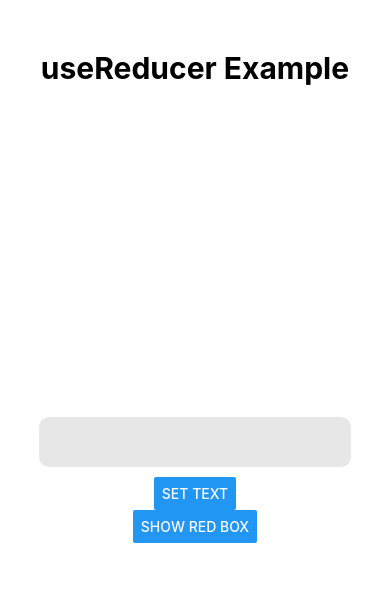
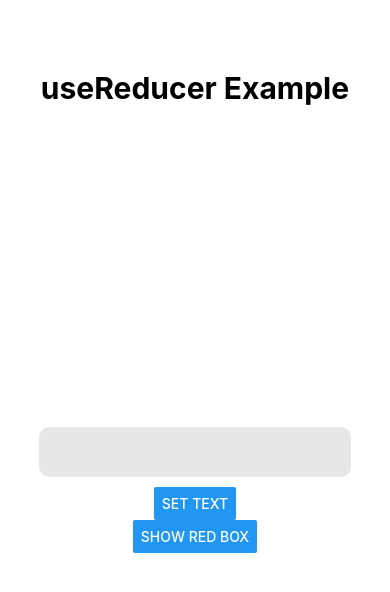
Before and after one commit to Jancera/react-hooks, a React Native app: screen / in a window 390 px wide. Shown: the top 592 px of the page. Built offline with nearby package versions, Linux system fonts and the light colour scheme.

Commit message:
useReducer

```diff
--- a/App.js
+++ b/App.js
@@ -1,4 +1,4 @@
-import React, { useReducer, useState } from "react";
+import React, { useReducer } from "react";
 import {
   View,
   Text,
@@ -24,6 +24,7 @@ const initialValue = {
 };
 
 const App = () => {
+  // const [text, setText] = useState("")
   let typedText;
 
   const [state, dispatch] = useReducer(reducer, initialValue);
@@ -37,6 +38,7 @@ const App = () => {
         <TextInput
           style={styles.input}
           onChangeText={(text) => {
+            // setText(text)
             typedText = text;
           }}
         />
@@ -70,7 +72,7 @@ const styles = StyleSheet.create({
     fontSize: 30,
     fontWeight: "bold",
     alignSelf: "center",
-    marginTop: 50,
+    marginTop: 70,
   },
   text: {
     fontSize: 20,
```
